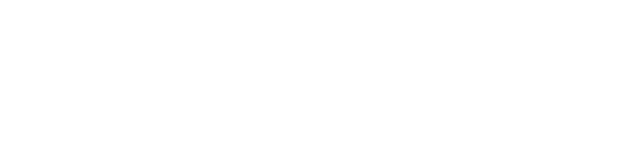
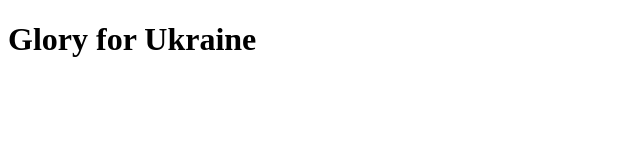
Before and after one commit to crispydenis/js_hw-4, a plain HTML site: page index.html in a window 1280 px wide. Shown: the whole page, without its empty margins (0-640 px from the left). Drawn offline with Linux system fonts and the light colour scheme.

Commit message:
Изменил че та

```diff
--- a/index.html
+++ b/index.html
@@ -6,6 +6,7 @@
   <title>Document</title>
 </head>
 <body>
+  <h1>Glory for Ukraine</h1>
   <script src="script.js"></script>
 </body>
 </html>
```
